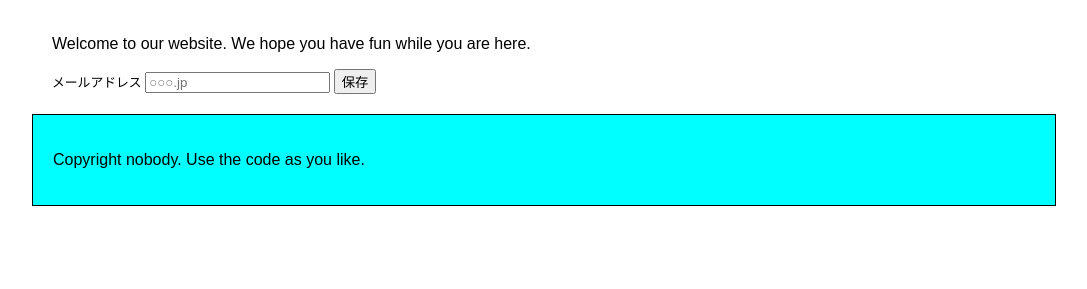
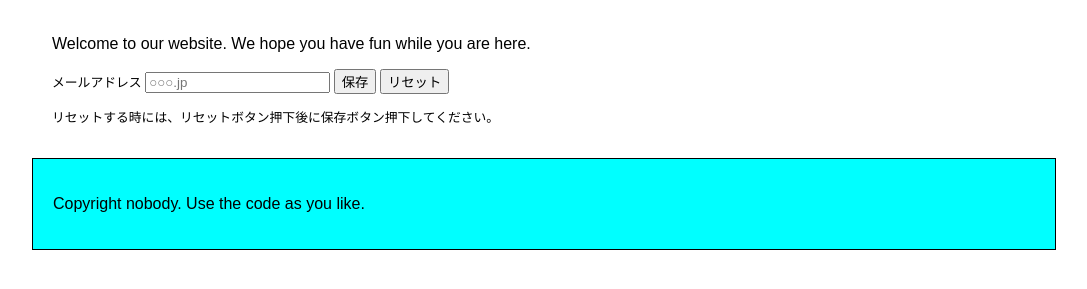
Before and after one commit to iiyamaerika/pwa_localstrage_test, a plain HTML site: page index.html in a window 1280 px wide. Shown: the part 123-412 px from the top of the page, without its empty margins (96-1183 px from the left). Drawn offline with Linux system fonts and the light colour scheme.

Commit message:
リセットボタン追加

```diff
--- a/index.html
+++ b/index.html
@@ -66,6 +66,8 @@
           <label for="entermail">メールアドレス</label>
           <input id="entermail" type="email" placeholder="○○○.jp">
           <input id="submitmail" type="submit" value="保存">
+          <input id="forgetname" type="reset" value="リセット">
+          <p>リセットする時には、リセットボタン押下後に保存ボタン押下してください。</p>
         </div>
       </form>
 
--- a/js/index.js
+++ b/js/index.js
@@ -35,6 +35,7 @@ submitMailBtn.addEventListener('click', () => {
 forgetBtn.addEventListener('click', () => {
   // 保存してある名前をウェブストレージから削除
   localStorage.removeItem('name');
+  localStorage.removeItem('mail');
   // 再び nameDisplayCheck() を実行して、一般的な挨拶を表示するとともにフォーム表示を更新する
   nameDisplayCheck();
 });
```
